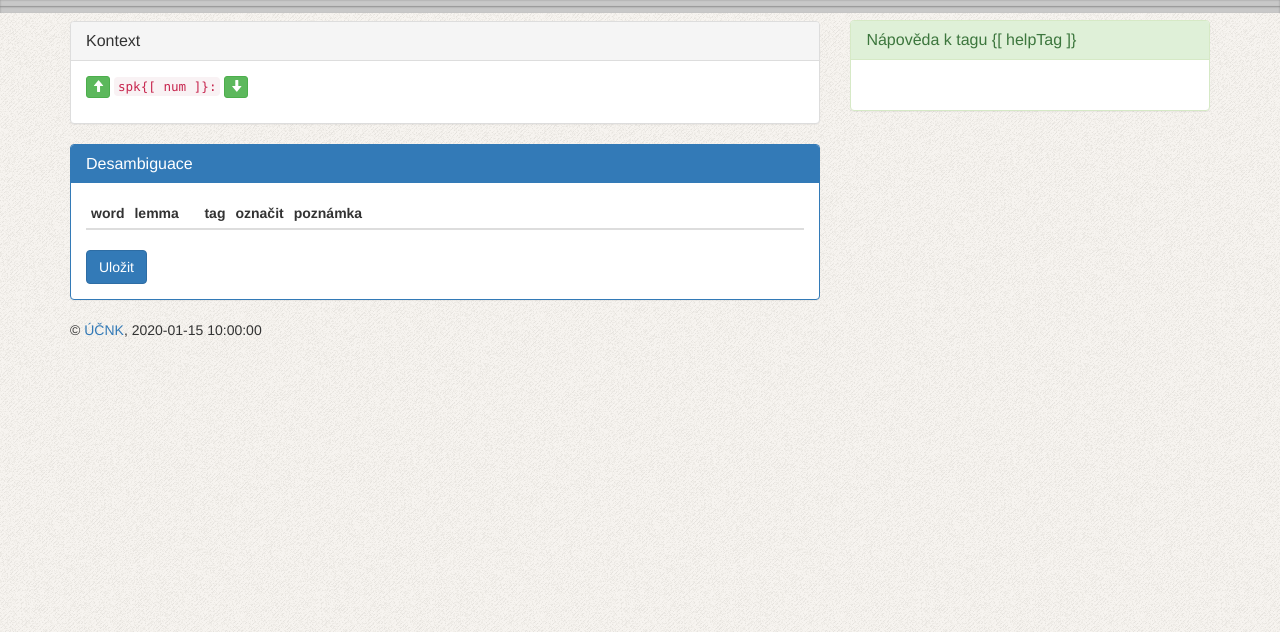
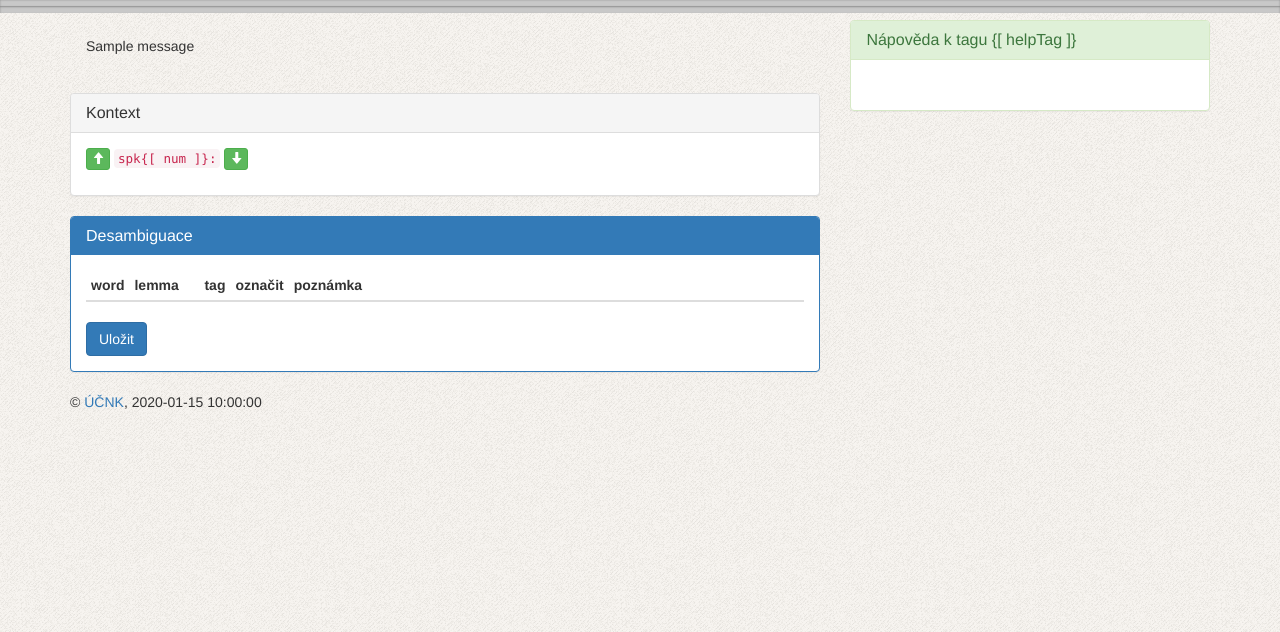
Before and after one commit to dlukes/kudlanka, a Python web app: template kudlanka/templates/edit.html in a window 1280 px wide. Shown: the part 51-683 px from the top of the page. Run offline with Jinja, Linux system fonts and the light colour scheme; the template is opened without the code that fills it: most values are stand-ins (such as "Sample title", 1, 10 or a date in 2020); one stand-in notice (Sample message) is shown; lists and menus that the app fills with data are empty; some libraries are stand-ins or nearby versions.

Commit message:
factor out flash messages into base template

```diff
--- /dev/null
+++ b/kudlanka/templates/_messages.html
@@ -0,0 +1,17 @@
+{%- with messages = get_flashed_messages(with_categories=true) -%}
+{% if messages %}
+<div class="container">
+  <div class="row">
+    <div class="col-md-12">
+      {% for category, message in messages %}
+      <div class="alert alert-{{ wtf2bs(category) }} alert-dismissible" role="alert">
+        <button type="button" class="close" data-dismiss="alert"
+                aria-label="Close"><span aria-hidden="true">&times;</span></button>
+        {{ message }}
+      </div>
+      {% endfor %}
+    </div>
+  </div>
+</div>
+{% endif %}
+{%- endwith %}
--- a/kudlanka/templates/base.html
+++ b/kudlanka/templates/base.html
@@ -49,6 +49,8 @@
       </div>
     </nav>
 
+    {% include "_messages.html" %}
+
     {% block content %}
     {% endblock %}
 
--- a/kudlanka/templates/edit.html
+++ b/kudlanka/templates/edit.html
@@ -24,7 +24,7 @@
   <div id="main-ui" class="container">
 
     <div class="row">
-      <div class="col-md-8">
+      <div class="col-md-12">
         <div class="alert alert-{[ message[0] ]} alert-dismissible"
              role="alert" ng-repeat="message in messages">
           <button type="button" class="close" data-dismiss="alert"
--- a/kudlanka/templates/security/login_user.html
+++ b/kudlanka/templates/security/login_user.html
@@ -1,8 +1,7 @@
 {% extends "base.html" %}
-{% from "security/_macros.html" import render_field_with_errors, render_field %}
+{% from "_macros.html" import render_field_with_errors, render_field %}
 {% block content %}
 <div class="container">
-  {% include "security/_messages.html" %}
   <form class="form-signin" action="{{ url_for_security('login') }}"
         method="POST" name="login_user_form">
     <h2 class="form-signin-heading">Přihlášení</h2>
@@ -13,6 +12,6 @@
     {{ render_field(login_user_form.next) }}
     {{ render_field(login_user_form.submit, class_ = "btn btn-lg btn-primary btn-block") }}
   </form>
-  {% include "security/_menu.html" %}
+  <!-- {% include "security/_menu.html" %} -->
 </div>
 {% endblock %}
```
Also changed, not shown: kudlanka/templates/security/_messages.html (deleted, +0 -11 lines), kudlanka/templates/_macros.html (renamed from kudlanka/templates/security/_macros.html).
